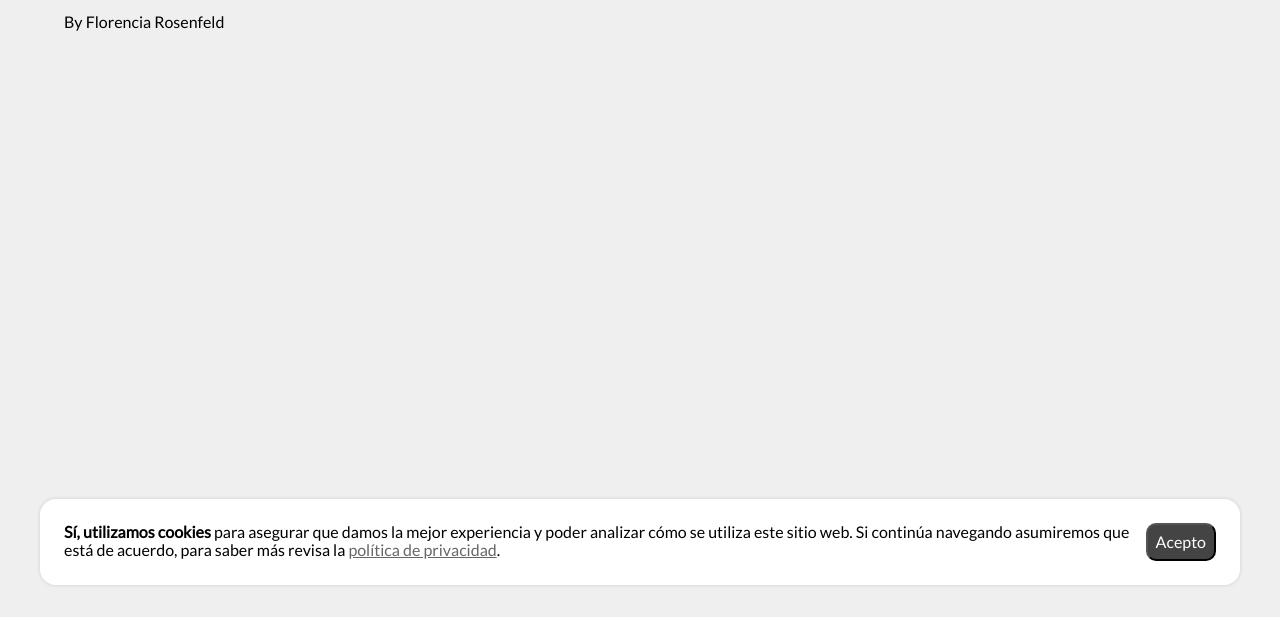
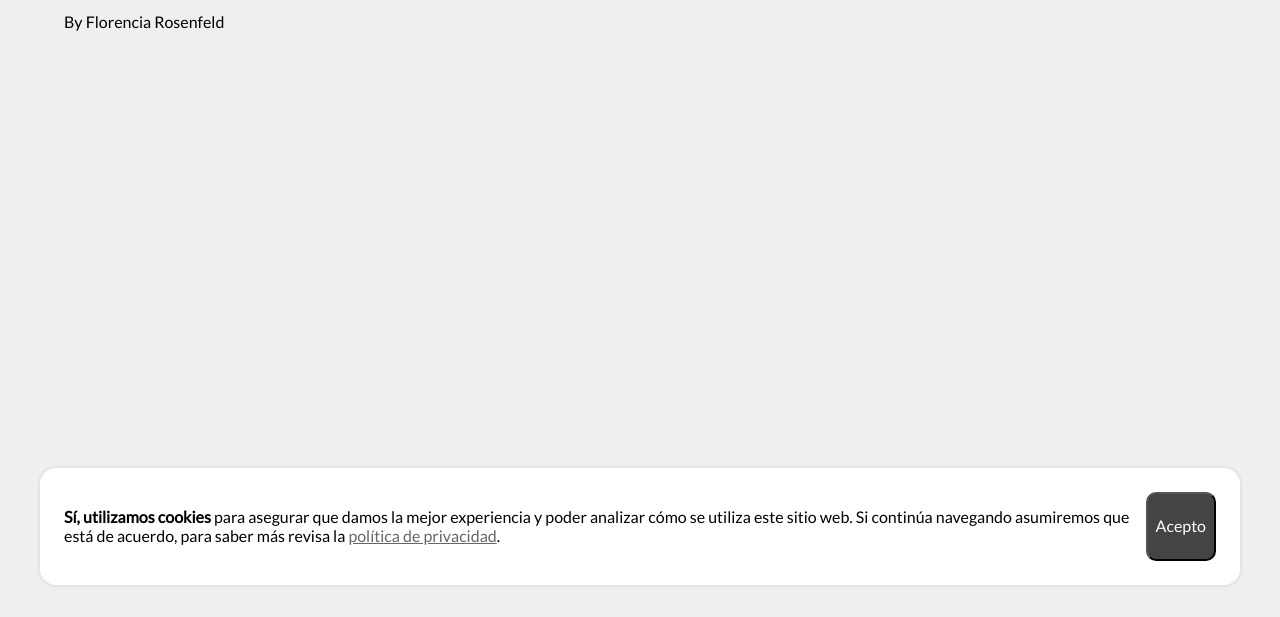
Before and after one commit to Floristeady/cookies-message, a plain HTML site: page index.html in a window 1280 px wide. Shown: the part 183-800 px from the top of the page. Drawn offline with Linux system fonts and the light colour scheme.

Commit message:
Update index.html

```diff
--- a/index.html
+++ b/index.html
@@ -82,7 +82,7 @@
 	</section>
 
 	<div id="message-cookie">
-		  <div class=""><strong>Sí, utilizamos cookies </strong>para asegurar que damos la mejor experiencia y poder analizar cómo se utiliza este sitio web. Si continúa navegando asumiremos que está de acuerdo, para saber más revisa la <a href="/addurl" class="line">política de privacidad</a>.</div>
+		  <div class=""><p><strong>Sí, utilizamos cookies </strong>para asegurar que damos la mejor experiencia y poder analizar cómo se utiliza este sitio web. Si continúa navegando asumiremos que está de acuerdo, para saber más revisa la <a href="/addurl" class="line">política de privacidad</a>.</p></div>
 		  <button onclick="SetCookieAndHideDiv();" class="button">Acepto</button>
 	</div>
 
```
